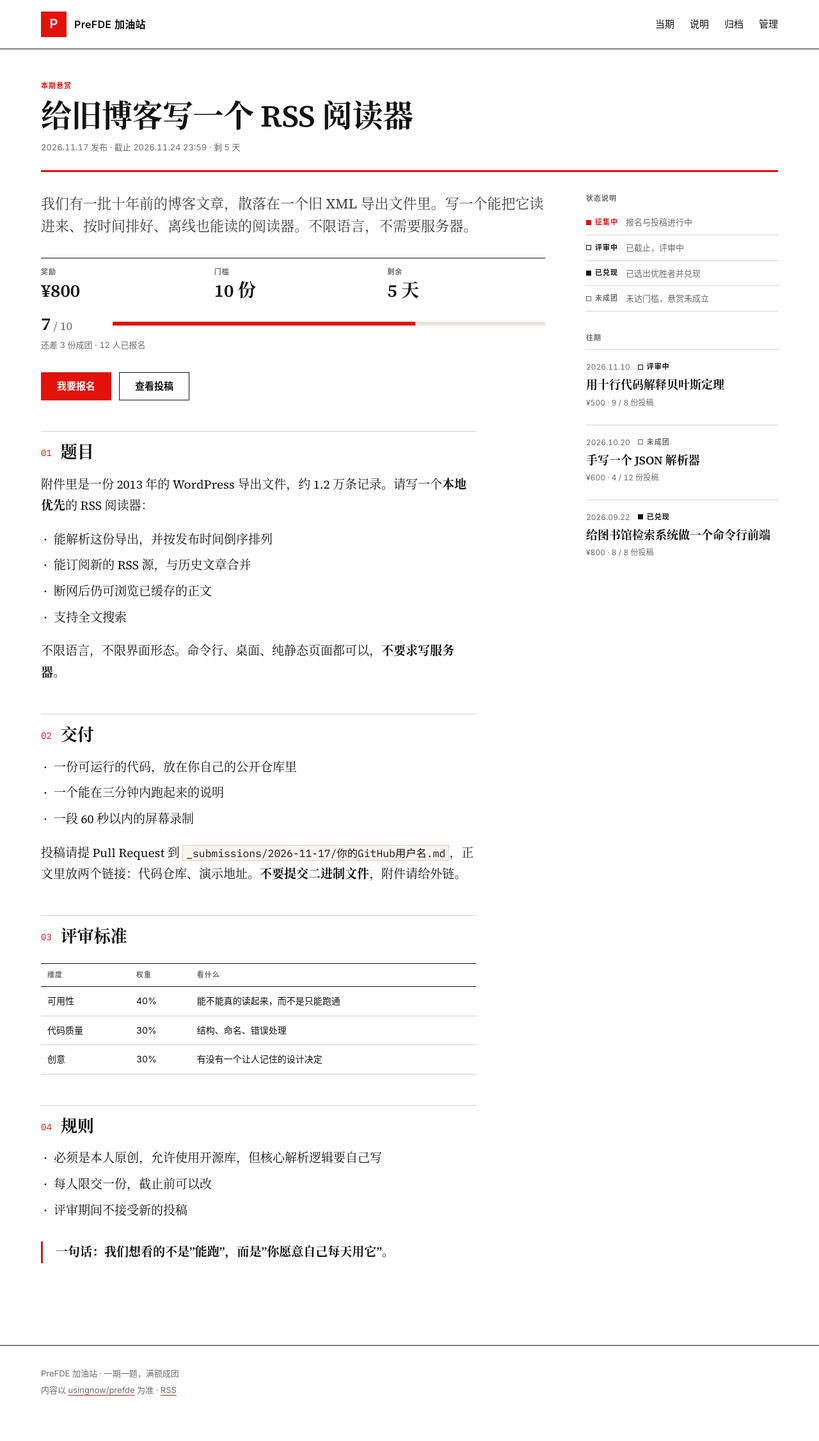
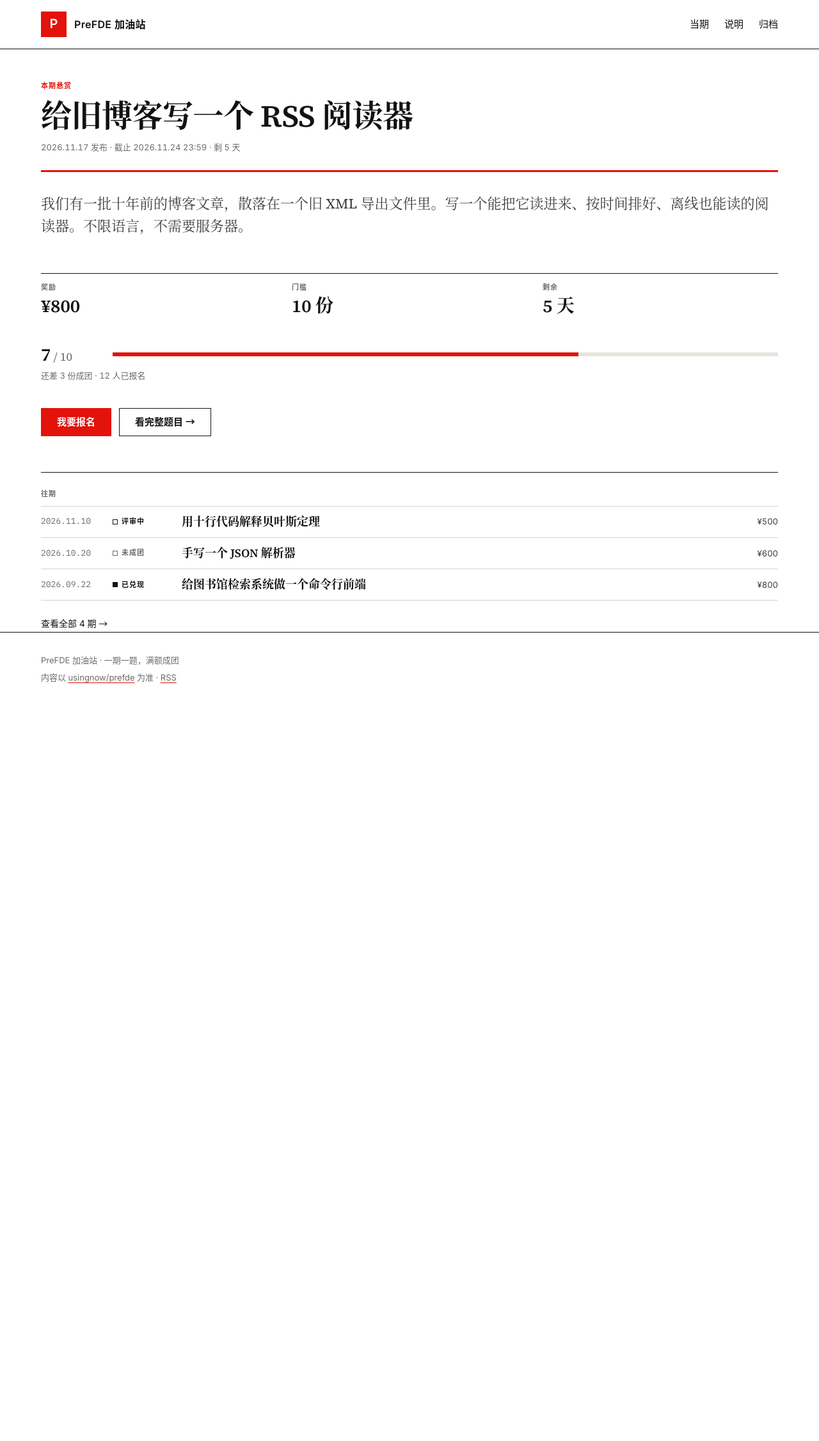
Before and after one commit to usingnow/prefde, a Jekyll site: the page built from index.html, in a window 1280 px wide. Shown: the whole page at 64% size. Built offline with Jekyll 4.4.1, drawn with Linux system fonts in a browser that asks for light colours; after the commit the page ends 1138 px from its top, so only the background shows below that.

Commit message:
首页改为入口形态：当期 hero + 往期三行 + 查看全部；详情页加返回链接；admin 仅本地生成

```diff
--- a/_config.yml
+++ b/_config.yml
@@ -28,9 +28,9 @@ defaults:
 # giscus 评论区：到 https://giscus.app/zh-CN 生成 repo_id / category_id 后填入
 giscus:
   repo: "usingnow/prefde"
-  repo_id: ""            # R_xxxxxxxx
+  repo_id: "R_kgDOVzH7Aw"            # R_xxxxxxxx
   category: "Announcements"
-  category_id: ""        # DIC_xxxxxxxx
+  category_id: "DIC_kwDOVzH7A84DLbjo"        # DIC_xxxxxxxx
 
 plugins:
   - jekyll-feed
--- a/_includes/bounty-body.html
+++ b/_includes/bounty-body.html
@@ -12,37 +12,19 @@
 {%- assign todo = b.threshold | minus: b.submissions_shown -%}
 {%- assign signup_url = site.repo_url | append: "/issues/new?template=baoming.yml" -%}
 <main class="wrap">
-  <section class="hero">
-    <p class="kicker">{{ b.kicker | default: "悬赏" }}</p>
-    <h1 class="display">{{ b.title }}</h1>
-    <p class="meta">{{ b.opens | date: "%Y.%m.%d" }} 发布 · 截止 {{ b.deadline | date: "%Y.%m.%d %H:%M" }} · {{ left_meta }}</p>
-    <hr class="rule-red">
-  </section>
+  <p class="backlink"><a href="{{ '/archive/' | relative_url }}">← 全部悬赏</a></p>
+
+  {% include bounty-hero.html b=b left_meta=left_meta %}
 
   <div class="grid">
     <article class="col-main">
       <p class="lede">{{ b.summary }}</p>
 
-      <dl class="stats">
-        <div class="stat"><dt>奖励</dt><dd>{{ b.reward }}</dd></div>
-        <div class="stat"><dt>门槛</dt><dd>{{ b.threshold }} 份</dd></div>
-        <div class="stat"><dt>剩余</dt><dd>{{ left }}</dd></div>
-      </dl>
-
-      <div class="progress">
-        <div class="progress__row">
-          <span class="progress__num">{{ b.submissions_shown }}<span class="progress__den"> / {{ b.threshold }}</span></span>
-          <span class="progress__bar"><span style="width: {{ pct }}%"></span></span>
-        </div>
-        <p class="progress__note">
-          {%- if todo > 0 -%}还差 {{ todo }} 份成团 · {% else %}已达门槛 · {% endif -%}
-          {{ b.signups_shown }} 人已报名
-        </p>
-      </div>
+      {% include bounty-metrics.html b=b left=left pct=pct todo=todo %}
 
       {%- if b.status == 'open' %}
       <div class="actions">
-        <a class="btn btn--primary" href="{{ signup_url }}">我要报名</a>
+        <a class="btn btn--primary" target="_blank" rel="noopener" href="{{ signup_url }}">我要报名</a>
         <a class="btn btn--ghost" href="{{ site.repo_url }}/pulls?q=is%3Apr+label%3A%E6%8A%95%E7%A8%BF">查看投稿</a>
       </div>
       {%- elsif b.status == 'awarded' %}
--- /dev/null
+++ b/_includes/bounty-hero.html
@@ -0,0 +1,7 @@
+{%- assign b = include.b -%}
+<section class="hero">
+  <p class="kicker">{{ b.kicker | default: "悬赏" }}</p>
+  <h1 class="display">{{ b.title }}</h1>
+  <p class="meta">{{ b.opens | date: "%Y.%m.%d" }} 发布 · 截止 {{ b.deadline | date: "%Y.%m.%d %H:%M" }} · {{ include.left_meta }}</p>
+  <hr class="rule-red">
+</section>
--- /dev/null
+++ b/_includes/bounty-metrics.html
@@ -0,0 +1,17 @@
+{%- assign b = include.b -%}
+<dl class="stats">
+  <div class="stat"><dt>奖励</dt><dd>{{ b.reward }}</dd></div>
+  <div class="stat"><dt>门槛</dt><dd>{{ b.threshold }} 份</dd></div>
+  <div class="stat"><dt>剩余</dt><dd>{{ include.left }}</dd></div>
+</dl>
+
+<div class="progress">
+  <div class="progress__row">
+    <span class="progress__num">{{ b.submissions_shown }}<span class="progress__den"> / {{ b.threshold }}</span></span>
+    <span class="progress__bar"><span style="width: {{ include.pct }}%"></span></span>
+  </div>
+  <p class="progress__note">
+    {%- if include.todo > 0 -%}还差 {{ include.todo }} 份成团 · {% else %}已达门槛 · {% endif -%}
+    {{ b.signups_shown }} 人已报名
+  </p>
+</div>
--- a/_includes/header.html
+++ b/_includes/header.html
@@ -8,7 +8,6 @@
       <a href="{{ '/' | relative_url }}">当期</a>
       <a href="{{ '/faq/' | relative_url }}">说明</a>
       <a href="{{ '/archive/' | relative_url }}">归档</a>
-      <a href="{{ '/admin/' | relative_url }}">管理</a>
     </nav>
   </div>
 </header>
--- /dev/null
+++ b/_includes/past-list.html
@@ -0,0 +1,15 @@
+{%- assign all = site.bounties | sort: "opens" | reverse -%}
+{%- assign n = 0 -%}
+<div class="past-list">
+  {%- for x in all -%}
+    {%- if x.code == include.exclude -%}{%- continue -%}{%- endif -%}
+    <a class="prow" href="{{ x.url | relative_url }}">
+      <span class="prow__date">{{ x.opens | date: "%Y.%m.%d" }}</span>
+      <span class="prow__state">{% include state.html status=x.status %}</span>
+      <span class="prow__title">{{ x.title }}</span>
+      <span class="prow__reward">{{ x.reward }}</span>
+    </a>
+    {%- assign n = n | plus: 1 -%}
+    {%- if n >= include.limit -%}{%- break -%}{%- endif -%}
+  {%- endfor -%}
+</div>
--- a/_sass/_components.scss
+++ b/_sass/_components.scss
@@ -465,3 +465,90 @@ pre code { font-size: 14px; }
   font-size: 13px;
   color: var(--ink-2);
 }
+
+/* ---------- 首页：当期主角 ---------- */
+.backlink {
+  margin: var(--s5) 0 0;
+  font-family: var(--font-sans);
+  font-size: 13px;
+}
+.backlink a { text-decoration: none; color: var(--muted); }
+.backlink a:hover { color: var(--red); }
+
+.lead {
+  display: flex;
+  flex-direction: column;
+  justify-content: space-between;
+  min-height: clamp(420px, 56vh, 660px);
+}
+.lead > .lede { margin-top: var(--s6); }
+
+/* ---------- 往期行 ---------- */
+.past {
+  margin-top: var(--s7);
+  padding-top: var(--s5);
+  border-top: 1px solid var(--rule-strong);
+}
+.past__title {
+  margin: 0 0 var(--s2);
+  font-family: var(--font-sans);
+  font-size: 11px;
+  font-weight: 600;
+  letter-spacing: 0.09em;
+  text-transform: uppercase;
+  color: var(--muted);
+}
+.past__more {
+  margin: var(--s5) 0 0;
+  font-family: var(--font-sans);
+  font-size: 14px;
+}
+.past__more a { text-decoration: none; }
+.past__more a:hover { text-decoration: underline; }
+
+.prow {
+  display: grid;
+  grid-template-columns: 96px 92px minmax(0, 1fr) auto;
+  align-items: center;
+  gap: var(--s4);
+  padding: var(--s3) 0;
+  border-top: 1px solid var(--rule);
+  text-decoration: none;
+  color: inherit;
+  transition: box-shadow 0.12s;
+}
+.prow:last-child { border-bottom: 1px solid var(--rule); }
+.prow:hover { box-shadow: inset 2px 0 0 var(--red); color: inherit; }
+.prow:hover .prow__title { color: var(--red); }
+.prow__date {
+  font-family: var(--font-mono);
+  font-size: 13px;
+  color: var(--muted);
+  font-variant-numeric: tabular-nums;
+}
+.prow__state { display: flex; }
+.prow__title {
+  font-size: 18px;
+  font-weight: 600;
+  line-height: 1.35;
+  transition: color 0.12s;
+}
+.prow__reward {
+  font-family: var(--font-sans);
+  font-size: 13px;
+  color: var(--ink-2);
+  font-variant-numeric: tabular-nums;
+}
+
+@media (max-width: 599px) {
+  .lead { min-height: 0; }
+  .lead .actions { margin-top: var(--s5); padding-top: 0; }
+  .prow {
+    grid-template-columns: auto 1fr auto;
+    row-gap: var(--s1);
+  }
+  .prow__date { grid-column: 1; grid-row: 1; }
+  .prow__state { grid-column: 2; grid-row: 1; }
+  .prow__reward { grid-column: 3; grid-row: 1; }
+  .prow__title { grid-column: 1 / -1; grid-row: 2; font-size: 17px; }
+}
--- a/admin.html
+++ b/admin.html
@@ -4,6 +4,7 @@ title: 管理台
 permalink: /admin/
 noindex: true
 ---
+{% if jekyll.environment == "development" %}
 <main class="wrap page">
   <p class="kicker">内部</p>
   <h1 class="display display--sm">管理台</h1>
@@ -50,3 +51,11 @@ noindex: true
 
   <p class="note">报名走 Issue，投稿走 PR。状态字段只允许 <code>open</code> / <code>judging</code> / <code>awarded</code> / <code>failed</code>。</p>
 </main>
+{% else %}
+<main class="wrap page">
+  <p class="kicker">内部</p>
+  <h1 class="display display--sm">此页面仅本地可用</h1>
+  <p class="meta">管理台只在 <code>jekyll serve</code> 时生成。线上请直接编辑仓库里的文件。</p>
+  <hr class="rule-red">
+</main>
+{% endif %}
--- a/index.html
+++ b/index.html
@@ -4,4 +4,32 @@ title: 当期悬赏
 ---
 {%- assign cur = site.bounties | where: "status", "open" | sort: "opens" | last -%}
 {%- if cur == nil -%}{%- assign cur = site.bounties | sort: "opens" | last -%}{%- endif -%}
-{% include bounty-body.html b=cur %}
+{%- assign now = site.time | date: "%s" | plus: 0 -%}
+{%- assign dl = cur.deadline | date: "%s" | plus: 0 -%}
+{%- assign secs = dl | minus: now -%}
+{%- assign days = secs | divided_by: 86400 -%}
+{%- if secs <= 0 -%}{%- assign left = "已截止" -%}
+{%- elsif days < 1 -%}{%- assign left = "不足 1 天" -%}
+{%- else -%}{%- assign left = days | append: " 天" -%}{%- endif -%}
+{%- if secs > 0 -%}{%- assign left_meta = "剩 " | append: left -%}{%- else -%}{%- assign left_meta = left -%}{%- endif -%}
+{%- assign pct = cur.submissions_shown | times: 100 | divided_by: cur.threshold -%}
+{%- if pct > 100 -%}{%- assign pct = 100 -%}{%- endif -%}
+{%- assign todo = cur.threshold | minus: cur.submissions_shown -%}
+{%- assign signup_url = site.repo_url | append: "/issues/new?template=baoming.yml" -%}
+<main class="wrap">
+  <div class="lead">
+    {% include bounty-hero.html b=cur left_meta=left_meta %}
+    <p class="lede">{{ cur.summary }}</p>
+    {% include bounty-metrics.html b=cur left=left pct=pct todo=todo %}
+    <div class="actions">
+      <a class="btn btn--primary" target="_blank" rel="noopener" href="{{ signup_url }}">我要报名</a>
+      <a class="btn btn--ghost" href="{{ cur.url | relative_url }}">看完整题目 →</a>
+    </div>
+  </div>
+
+  <section class="past">
+    <h2 class="past__title">往期</h2>
+    {% include past-list.html exclude=cur.code limit=3 %}
+    <p class="past__more"><a href="{{ '/archive/' | relative_url }}">查看全部 {{ site.bounties | size }} 期 →</a></p>
+  </section>
+</main>
```
